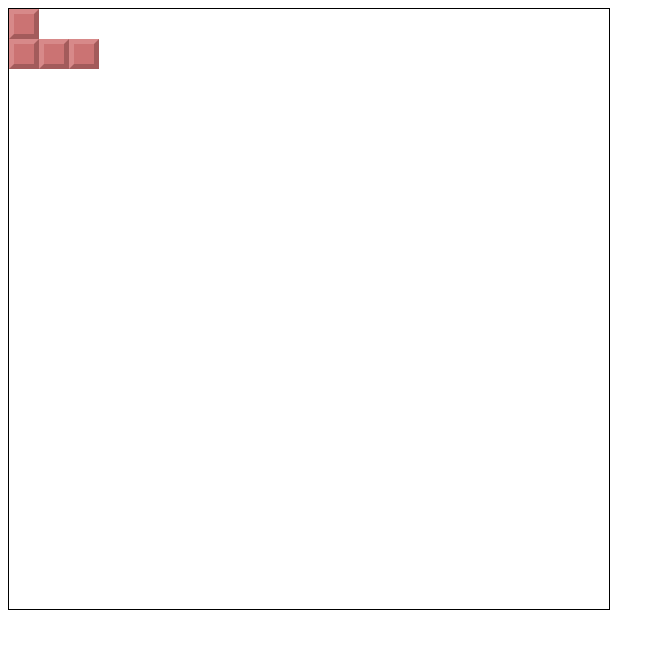
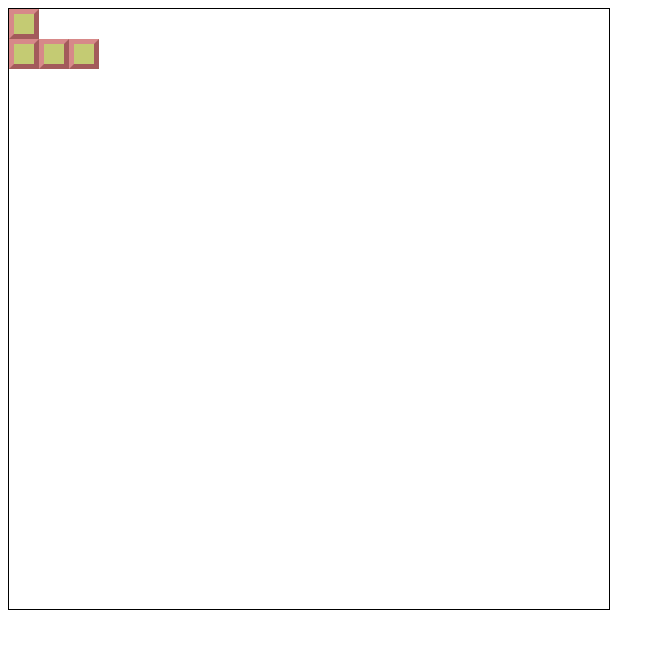
Before and after one commit to CSClub-meikei/CS-Tetris, a website: page index.html in a window 1280 px wide. Shown: the whole page, without its empty margins (0-665 px from the left). Drawn offline with nearby package versions, Linux system fonts and the light colour scheme; files that its build step writes are made by us from their sources.

Commit message:
index.coffeeの仕様を若干実装。Sassの色指定をrgbで（意味あるのか・・・。）

```diff
--- a/scripts/move.coffee
+++ b/scripts/move.coffee
@@ -1,8 +1,6 @@
 move = (direction = "top", minus = 1) ->
 	$('.falling').each(fun = () ->		#
 			blockCSS = parseInt($(this).css("#{direction}").slice(0, -2))
-			# blockBottom = parseInt($(this).css("bottom").slice(0, -2))
-			# blockRight = parseInt($(this).css("right").slice(0, -2))
 			if minus == 1
 				blockCSS += 30 if blockCSS+30 < 600
 			else
@@ -12,8 +10,6 @@ move = (direction = "top", minus = 1) ->
 		)
 
 $(window).on "keydown", (e) ->
-	# bot = $('#field').css("bottom")
-	# console.log bot
 	switch e.keyCode
 		when 40
 			move()
--- a/scripts/move.js
+++ b/scripts/move.js
@@ -10,11 +10,11 @@
     if (minus == null) {
       minus = 1;
     }
-    return $('.falling').each(fun = function() {
+    $('.falling').each(fun = function() {
       var blockCSS;
       blockCSS = parseInt($(this).css("" + direction).slice(0, -2));
       if (minus === 1) {
-        if (blockCSS + 30 < 600) {
+        if (blockCSS + 60 < 600) { //TODO:横と縦のサイからあたり判定→クラスメンバに登録
           blockCSS += 30;
         }
       } else {
@@ -23,7 +23,7 @@
         }
       }
       console.log(blockCSS);
-      return $(this).css("" + direction, blockCSS);
+      $(this).css("" + direction, blockCSS);
     });
   };
 
--- a/stylesheets/index.sass
+++ b/stylesheets/index.sass
@@ -1,17 +1,17 @@
-$hen: 20px
+$side: 20px
 
 //color variables
-$red: #cb7373
-$red-shade: #a35b5b
-$red-light: #d78989
-$blue: #7ed6db
-$green: #6fe08b
-$purple: #e27ae4
-$yellow: #d9e086
+$red: rgb(196, 203, 115)
+$red-shade: rgb(163, 91, 91)
+$red-light: rgb(215, 137, 137)
+$blue: rgb(126, 214, 219)
+$green: rgb(111, 224, 139)
+$purple: rgb(226, 122, 228)
+$yellow: rgb(217, 224, 135)
 
 @mixin blockElement
-	width: $hen
-	height: $hen
+	width: $side
+	height: $side
 	margin: 1px
 
 .field
```
Also changed, not shown: scripts/index.coffee (+11 -4 lines), 1 other file.
